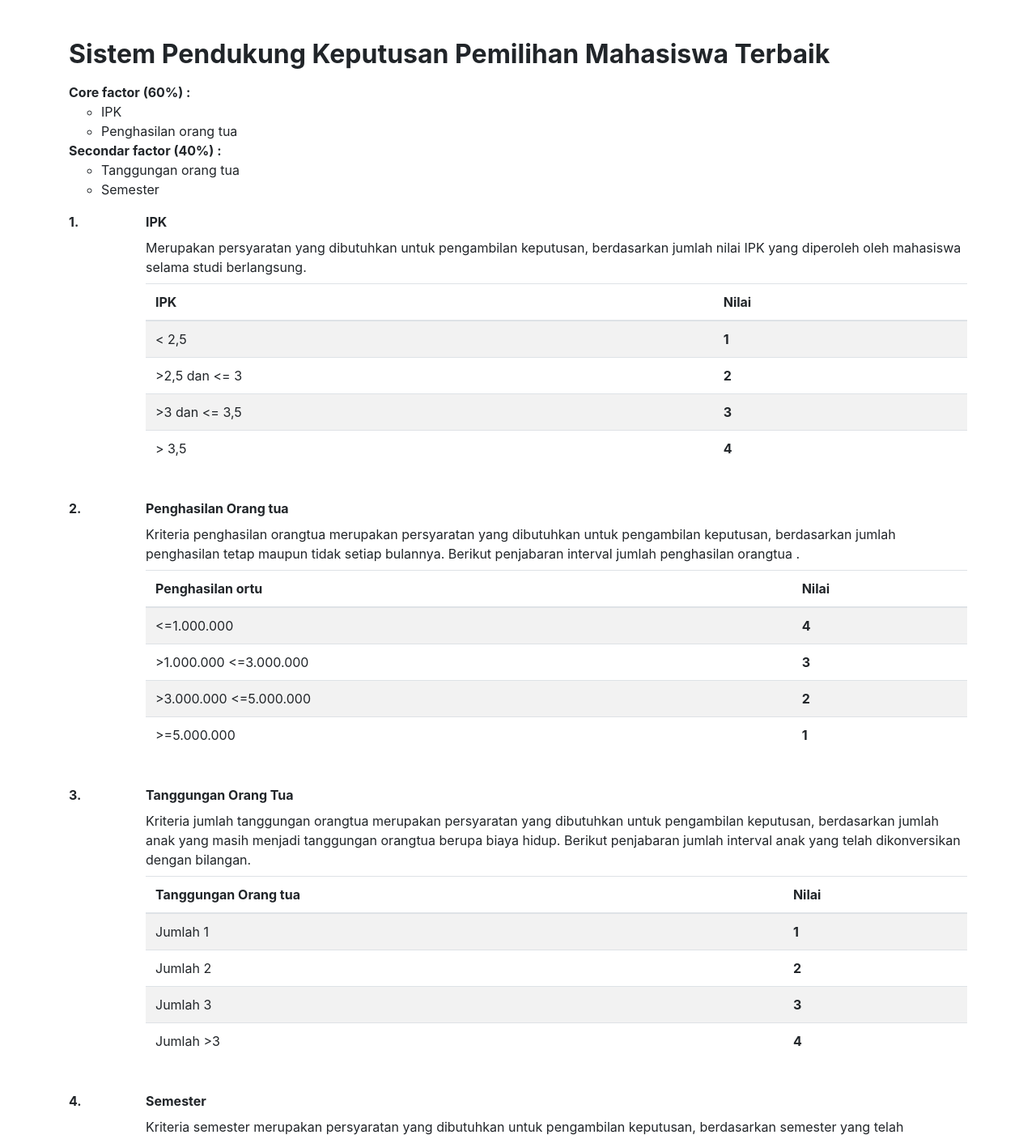
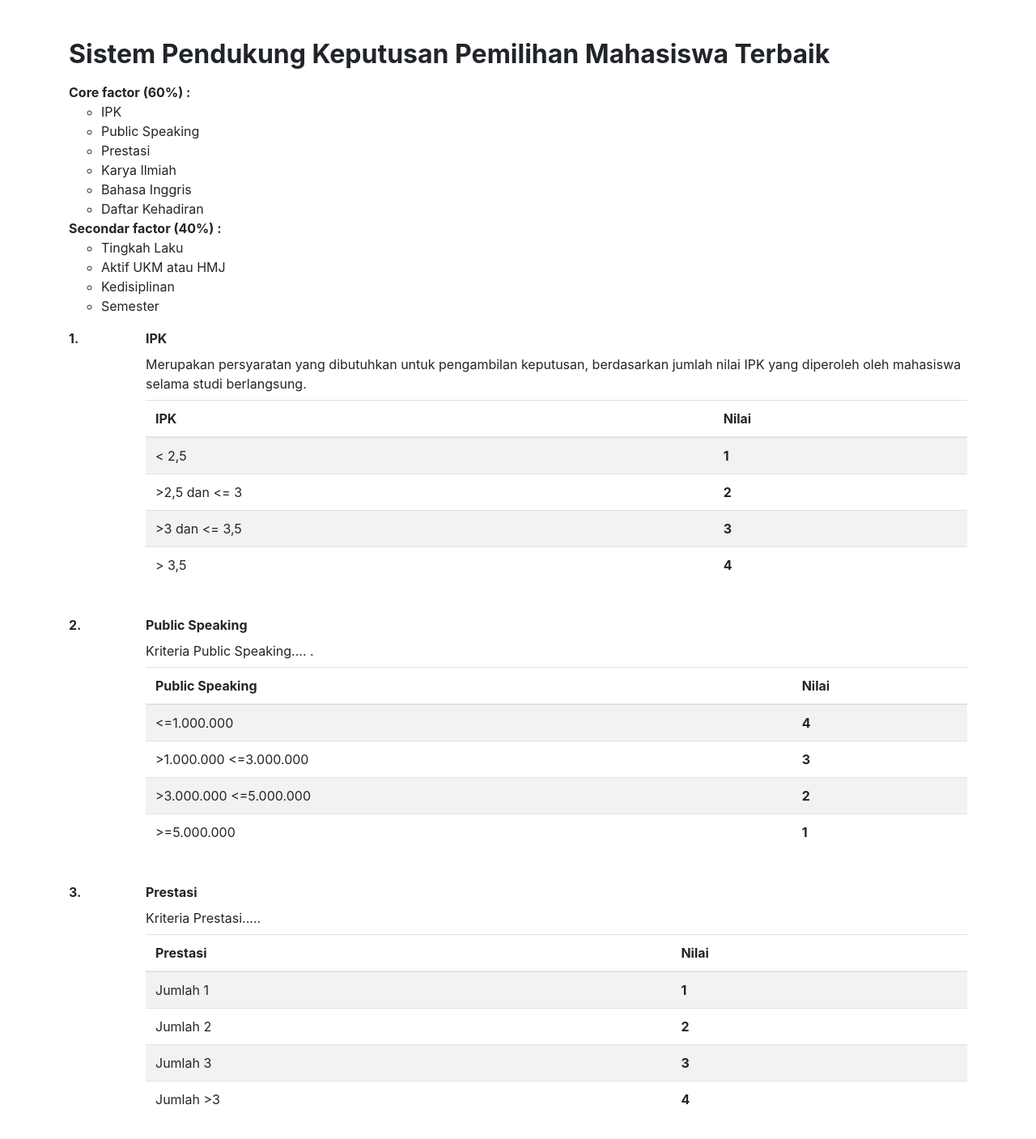
Before and after one commit to SitiZumarohdf/Tubes_SPK, a PHP site: page / in a window 1280 px wide. Shown: the part 56-1463 px from the top of the page at 81% size. Run offline with PHP 8.4, Linux system fonts and the light colour scheme.

Commit message:
update index.php

```diff
--- a/index.php
+++ b/index.php
@@ -46,12 +46,18 @@
     		<li><b>Core factor (60%) :</b>
         		<ul>
             		<li>IPK</li>
-            		<li>Penghasilan orang tua</li>
+            		<li>Public Speaking</li>
+					<li>Prestasi</li>
+					<li>Karya Ilmiah</li>
+					<li>Bahasa Inggris</li>
+					<li>Daftar Kehadiran</li>
         		</ul>
       		</li>
       		<li><b>Secondar factor (40%) :</b>
         		<ul>
-		            <li>Tanggungan orang tua</li>
+		            <li>Tingkah Laku</li>
+					<li>Aktif UKM atau HMJ</li>
+					<li>Kedisiplinan</li>
 		            <li>Semester</li>
         		</ul>
       		</li>
@@ -100,16 +106,14 @@
   		</dl>
   		<!-- /IPK -->
 
-		<!-- Penghasilan Ortu -->
+		<!-- Public Speaking -->
 		<dl class="row">
     		<dt class="col-sm-1">2.</dt>
-    		<dd class="col-sm-11"><b>Penghasilan Orang tua</b></dd>
+    		<dd class="col-sm-11"><b>Public Speaking</b></dd>
 
     		<dt class="col-sm-1"></dt>
     		<dd class="col-sm-11">
-    			Kriteria penghasilan orangtua merupakan persyaratan yang dibutuhkan untuk pengambilan
-      			keputusan, berdasarkan jumlah penghasilan tetap maupun tidak setiap bulannya. Berikut penjabaran
-      			interval jumlah penghasilan orangtua .
+    			Kriteria Public Speaking.... .
     		</dd>
 
 		    <dt class="col-sm-1"></dt>
@@ -117,7 +121,7 @@
       			<table class="table table-striped">
         			<thead>
           				<tr>
-            				<th scope="col">Penghasilan ortu</th>
+            				<th scope="col">Public Speaking</th>
 				            <th scope="col">Nilai</th>
 				        </tr>
 			        </thead>
@@ -142,18 +146,16 @@
 		      	</table>
 		    </dd>
 		</dl>
-  		<!-- /Penghasilan Orang Tua -->
+  		<!-- /Public Speaking -->
 
-  		<!-- Tanggungan -->
+  		<!-- Prestasi -->
   		<dl class="row">
     		<dt class="col-sm-1">3.</dt>
-    		<dd class="col-sm-11"><b>Tanggungan Orang Tua</b></dd>
+    		<dd class="col-sm-11"><b>Prestasi</b></dd>
 
 		    <dt class="col-sm-1"></dt>
 		    <dd class="col-sm-11">
-		      	Kriteria jumlah tanggungan orangtua merupakan persyaratan yang dibutuhkan untuk pengambilan
-		      	keputusan, berdasarkan jumlah anak yang masih menjadi tanggungan orangtua berupa biaya hidup.
-		      	Berikut penjabaran jumlah interval anak yang telah dikonversikan dengan bilangan.
+		      	Kriteria Prestasi.....
 		    </dd>
 
 		    <dt class="col-sm-1"></dt>
@@ -161,7 +163,7 @@
 		      	<table class="table table-striped">
 		        	<thead>
 		          		<tr>
-		            		<th scope="col">Tanggungan Orang tua</th>
+		            		<th scope="col">Prestasi</th>
 		            		<th scope="col">Nilai</th>
 		          		</tr>
 		        	</thead>
```
